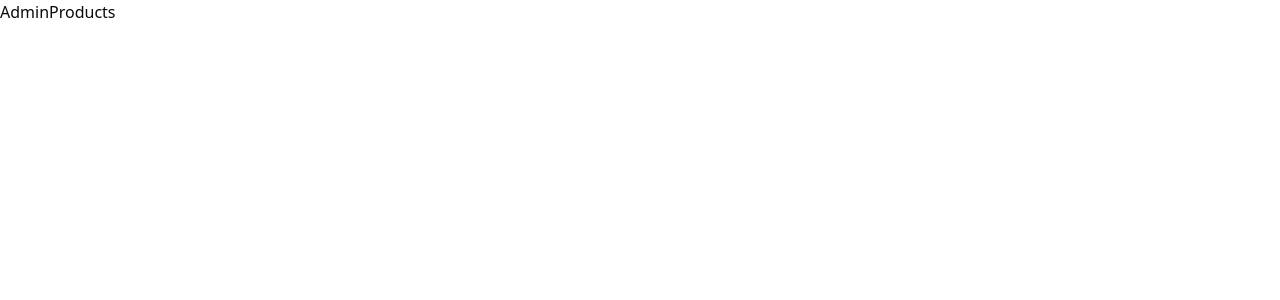
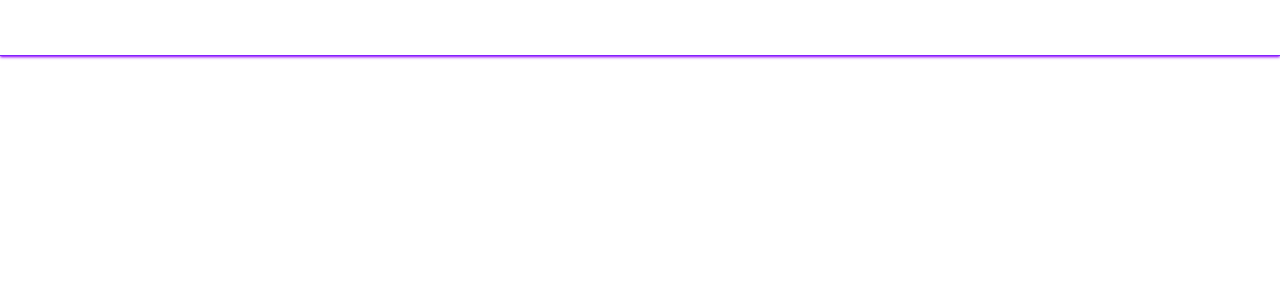
Before and after one commit to MaX-NeO/ECOM-CLIENT, a React (Vite) app: page /admin/products in a window 1280 px wide. Shown: the top 300 px of the page. Built offline with nearby package versions, Linux system fonts and the light colour scheme.

Commit message:
admin top bar

```diff
--- a/src/App.tsx
+++ b/src/App.tsx
@@ -5,6 +5,7 @@ import AdminProducts from "./pages/admin/AdminProducts"
 import AdminUsers from "./pages/admin/AdminUsers"
 import AdminOrders from "./pages/admin/AdminOrders"
 import UserProducts from "./pages/user/UserProducts"
+import AdminLayout from "./layouts/AdminLayout"
 
 const App = () => {
     return (
@@ -14,9 +15,12 @@ const App = () => {
                 <Route path="/" element={<Login />} />
                 <Route path="/register" element={<Register />} />
                 {/* admin */}
-                <Route path="/admin/products" element={<AdminProducts />} />
-                <Route path="/admin/users" element={<AdminUsers />} />
-                <Route path="/admin/orders" element={<AdminOrders />} />
+                <Route element={<AdminLayout />}>
+                    <Route path="/admin/products" element={<AdminProducts />} />
+                    <Route path="/admin/users" element={<AdminUsers />} />
+                    <Route path="/admin/orders" element={<AdminOrders />} />
+                </Route>
+
                 {/* user */}
                 <Route path="/user/products" element={<UserProducts />} />
             </Routes>
--- a/src/components/Topbar/AdminTopBar.tsx
+++ b/src/components/Topbar/AdminTopBar.tsx
@@ -1,8 +1,17 @@
 
 const AdminTopBar = () => {
-  return (
-    <div>AdminTopBar</div>
-  )
+    return (
+        <div className="h-14 w-svw  fixed top-0 left-0 text-primary bg-white
+    flex justify-center items-center border-b  border-violet-600 shadow-sm
+     shadow-purple-600">
+            <div className="w-[50%] h-full flex flex-row justify-start items-center">
+
+            </div>
+            <div className="w-[50%] h-full flex flex-row justify-end items-center">
+
+            </div>
+        </div>
+    )
 }
 
 export default AdminTopBar
--- a/src/index.css
+++ b/src/index.css
@@ -49,7 +49,7 @@
   --card-foreground: oklch(0.145 0 0);
   --popover: oklch(1 0 0);
   --popover-foreground: oklch(0.145 0 0);
-  --primary: oklch(0.205 0 0);
+  --primary: oklch(0.56 0.25 302);
   --primary-foreground: oklch(0.985 0 0);
   --secondary: oklch(0.97 0 0);
   --secondary-foreground: oklch(0.205 0 0);
--- a/src/layouts/AdminLayout.tsx
+++ b/src/layouts/AdminLayout.tsx
@@ -1,8 +1,15 @@
+import AdminTopBar from "@/components/Topbar/AdminTopBar"
+import { Outlet } from "react-router-dom"
 
 const AdminLayout = () => {
-  return (
-    <div>AdminLayout</div>
-  )
+    return (
+        <div className="flex justify-start items-center flex-col">
+            <AdminTopBar />
+            <main>
+                <Outlet />
+            </main>
+        </div>
+    )
 }
 
 export default AdminLayout
--- a/src/pages/auth/Login.tsx
+++ b/src/pages/auth/Login.tsx
@@ -33,7 +33,7 @@ const Login = () => {
                                 <div className="flex items-center">
                                     <Label htmlFor="password">Password</Label>
                                 </div>
-                                <Input id="password" type="password" required />
+                                <Input id="password" type="password" required placeholder="**********"/>
                             </div>
                         </div>
                     </form>
```
